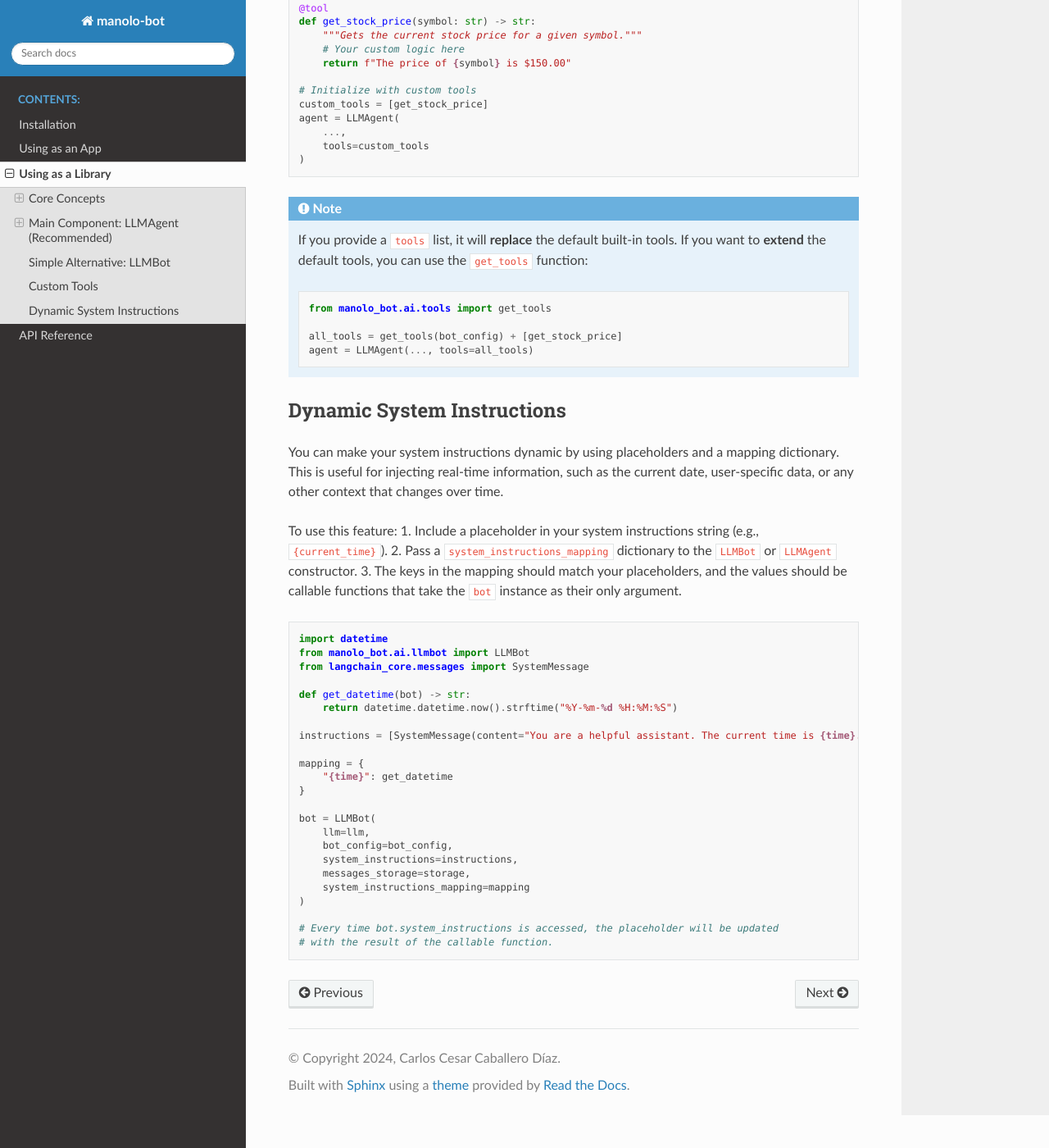
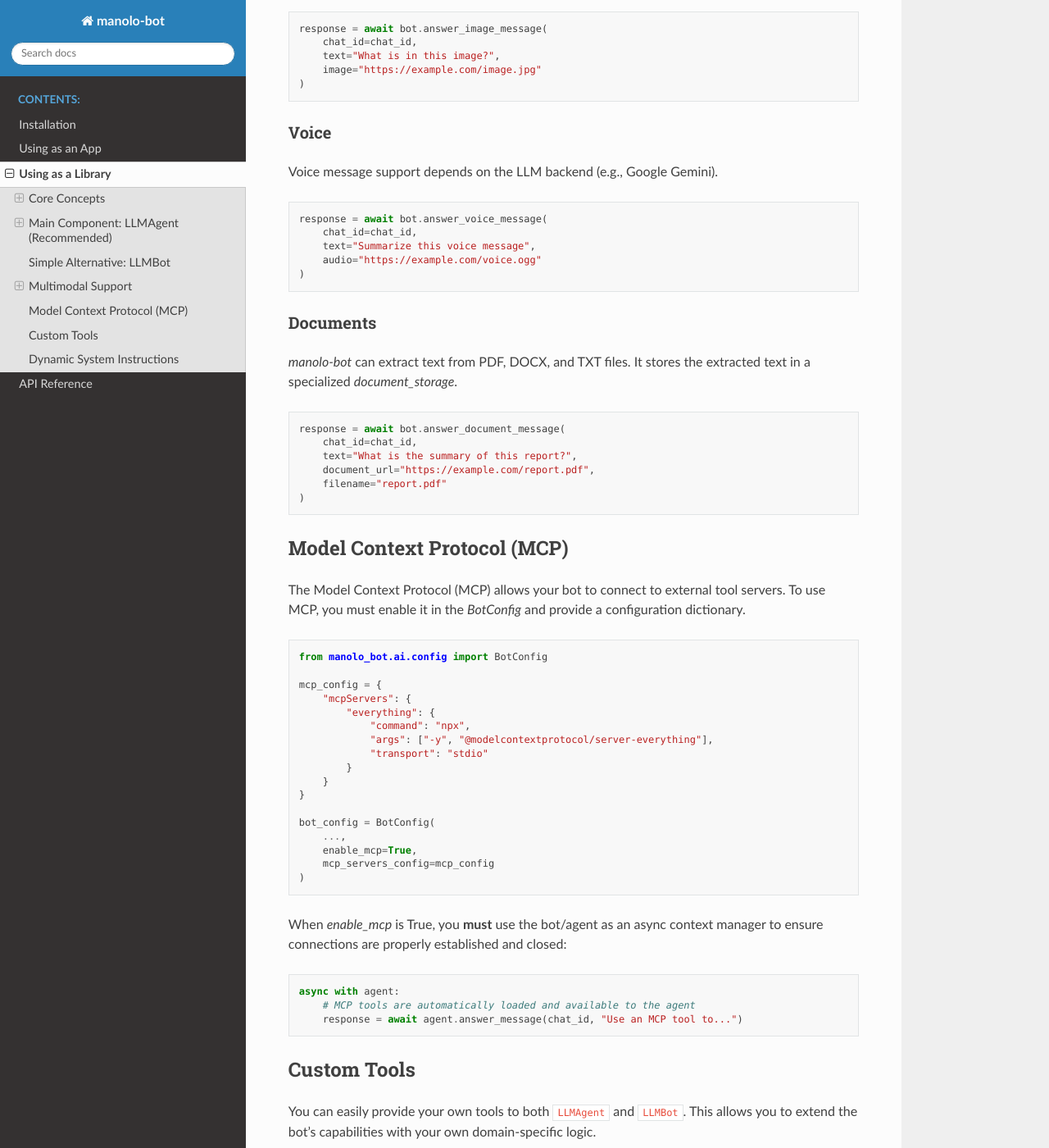
Before and after one commit to cccaballero/manolo_bot, a Sphinx documentation site: the page built from docs/source/usage_library.rst, in a window 1280 px wide and 1400 px high, scrolled down 3225 px. Shown: the whole window at 82% size. Built offline with Sphinx 7.4.7 and the Read the Docs theme 3.1.0, drawn with Linux system fonts in a browser that asks for light colours; some of the changed text lies outside the part shown.

Commit message:
Expand documentation to include multimodal support, MCP usage, and updated async context management examples

```diff
--- a/docs/source/usage_library.rst
+++ b/docs/source/usage_library.rst
@@ -106,10 +106,12 @@ Implementation Example
            tools=tools
        )
 
-       # 5. Answer a message
-       # The agent will automatically decide when to use search, etc.
-       response = await agent.answer_message(chat_id=chat_id, message="What happened in the news today?")
-       print(f"Agent Result: {response.content}")
+       # 5. Use the agent as an async context manager (required for MCP)
+       async with agent:
+           # 6. Answer a message
+           # The agent will automatically decide when to use search, etc.
+           response = await agent.answer_message(chat_id=chat_id, message="What happened in the news today?")
+           print(f"Agent Result: {response.content}")
 
        await storage.commit()
 
@@ -132,12 +134,91 @@ The `LLMBot` is a simpler implementation designed for:
 
    bot = LLMBot(
        llm=llm,
-       config=bot_config,
+       bot_config=bot_config,
        system_instructions="You are a simple chatbot.",
-       storage=storage
+       messages_storage=storage
    )
 
-   response = await bot.answer_message(chat_id=chat_id, message="Hello!")
+   async with bot:
+       response = await bot.answer_message(chat_id=chat_id, message="Hello!")
+
+Multimodal Support
+------------------
+
+`manolo-bot` supports processing images, voice messages, and documents.
+
+Images
+~~~~~~
+
+To process an image, use the ``answer_image_message`` method. It requires a publicly accessible URL to the image.
+
+.. code-block:: python
+
+   response = await bot.answer_image_message(
+       chat_id=chat_id,
+       text="What is in this image?",
+       image="https://example.com/image.jpg"
+   )
+
+Voice
+~~~~~
+
+Voice message support depends on the LLM backend (e.g., Google Gemini).
+
+.. code-block:: python
+
+   response = await bot.answer_voice_message(
+       chat_id=chat_id,
+       text="Summarize this voice message",
+       audio="https://example.com/voice.ogg"
+   )
+
+Documents
+~~~~~~~~~
+
+`manolo-bot` can extract text from PDF, DOCX, and TXT files. It stores the extracted text in a specialized `document_storage`.
+
+.. code-block:: python
+
+   response = await bot.answer_document_message(
+       chat_id=chat_id,
+       text="What is the summary of this report?",
+       document_url="https://example.com/report.pdf",
+       filename="report.pdf"
+   )
+
+Model Context Protocol (MCP)
+----------------------------
+
+The Model Context Protocol (MCP) allows your bot to connect to external tool servers. To use MCP, you must enable it in the `BotConfig` and provide a configuration dictionary.
+
+.. code-block:: python
+
+   from manolo_bot.ai.config import BotConfig
+
+   mcp_config = {
+       "mcpServers": {
+           "everything": {
+               "command": "npx",
+               "args": ["-y", "@modelcontextprotocol/server-everything"],
+               "transport": "stdio"
+           }
+       }
+   }
+
+   bot_config = BotConfig(
+       ...,
+       enable_mcp=True,
+       mcp_servers_config=mcp_config
+   )
+
+When `enable_mcp` is True, you **must** use the bot/agent as an async context manager to ensure connections are properly established and closed:
+
+.. code-block:: python
+
+   async with agent:
+       # MCP tools are automatically loaded and available to the agent
+       response = await agent.answer_message(chat_id, "Use an MCP tool to...")
 
 Custom Tools
 ------------
```
Also changed, not shown: docs/source/api.rst (+10 -0 lines), docs/source/usage_app.rst (+9 -8 lines).
